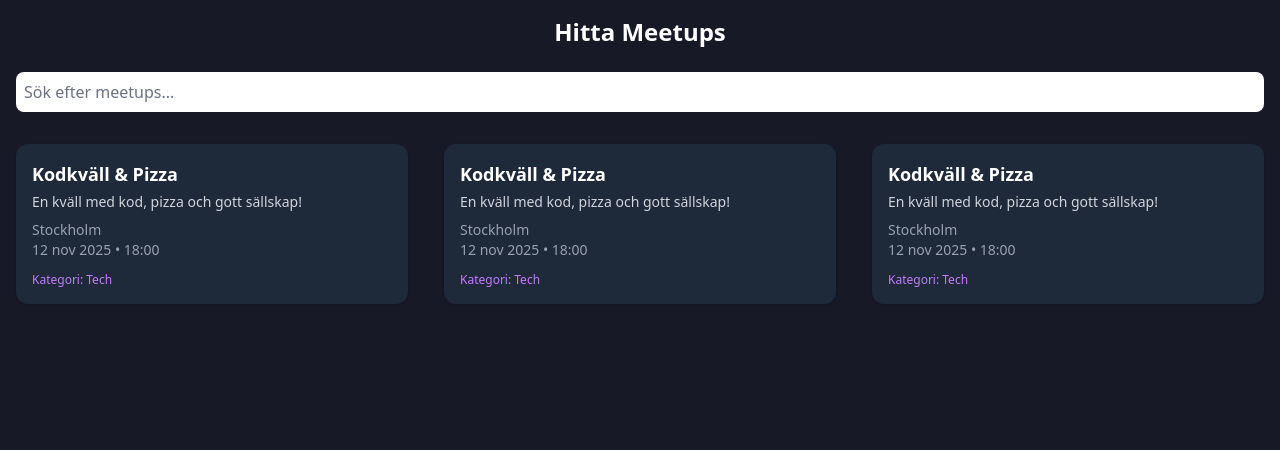
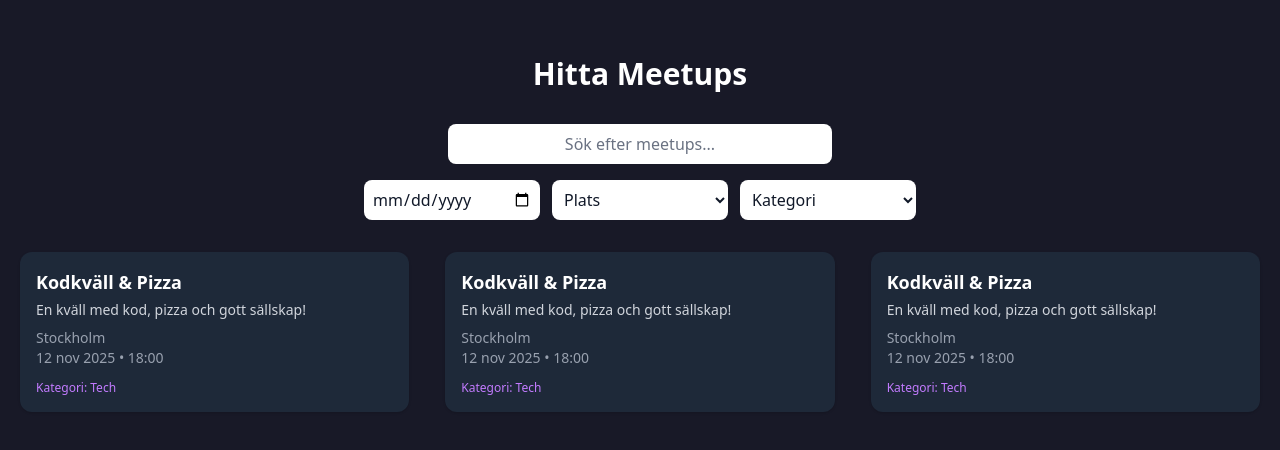
Before and after one commit to little-mry/meetverse-FE, a React (Vite) app: page /meetups in a window 1280 px wide. Shown: the top 450 px of the page. Built offline with nearby package versions, Linux system fonts and the light colour scheme.

Commit message:
meetupspage

```diff
--- a/src/pages/MeetupsPage.tsx
+++ b/src/pages/MeetupsPage.tsx
@@ -1,23 +1,42 @@
 export default function MeetupsPage() {
   return (
-    <main className="main text-white p-4 flex flex-col">
-      <h1 className="text-2xl font-bold text-center mb-6">Hitta Meetups</h1>
+    <main className="main text-white p-5 flex flex-col">
+      <header className="w-full flex flex-col items-center mb-8">
+        <h1 className="text-3xl font-bold mb-8 text-center pt-9 ">Hitta Meetups</h1>
 
-      <div className="mb-8">
         <input
           type="text"
           placeholder="Sök efter meetups..."
-          className="w-full p-2 rounded-lg bg-white text-gray-900 placeholder-gray-500 focus:ring-2 focus:ring-purple-500 focus:outline-none"
+          className="w-11/12 sm:w-96 p-2 rounded-lg bg-white text-gray-900 placeholder-gray-500 focus:ring-2 focus:ring-purple-500 focus:outline-none text-center mb-4"
         />
-      </div>
+
+        <div className="flex flex-col sm:flex-row gap-3 w-11/12 sm:w-auto justify-center">
+          <input
+            type="date"
+            className="p-2 rounded-lg bg-white text-gray-900 focus:ring-2 focus:ring-purple-500 focus:outline-none w-full sm:w-44"
+          />
+
+          <select className="p-2 rounded-lg bg-white text-gray-900 focus:ring-2 focus:ring-purple-500 focus:outline-none w-full sm:w-44">
+            <option value="">Plats</option>
+            <option>Stockholm</option>
+            <option>Göteborg</option>
+            <option>Malmö</option>
+            <option>Uppsala</option>
+          </select>
+
+          <select className="p-2 rounded-lg bg-white text-gray-900 focus:ring-2 focus:ring-purple-500 focus:outline-none w-full sm:w-44">
+            <option value="">Kategori</option>
+            <option>Tech</option>
+            <option>Matlagning</option>
+            <option>Kreativt</option>
+            <option>Hälsa</option>
+            <option>Gaming</option>
+          </select>
+        </div>
+      </header>
 
       <section className="grid grid-cols-1 gap-9 sm:grid-cols-2 lg:grid-cols-3">
         <article className="bg-gray-800 rounded-xl overflow-hidden shadow hover:shadow-lg transition">
-          {/* <img
-            src="https://images.unsplash.com/photo-1601924928353-3e3a7e8e34f3?auto=format&fit=crop&w=800&q=60"
-            alt="Meetup"
-            className="h-48 w-full object-cover"
-          /> */}
           <div className="p-4">
             <h2 className="text-lg font-semibold">Kodkväll & Pizza</h2>
             <p className="text-gray-300 text-sm mt-1">En kväll med kod, pizza och gott sällskap!</p>
@@ -28,11 +47,6 @@ export default function MeetupsPage() {
         </article>
 
         <article className="bg-gray-800 rounded-xl overflow-hidden shadow hover:shadow-lg transition">
-          {/* <img
-            src="https://images.unsplash.com/photo-1601924928353-3e3a7e8e34f3?auto=format&fit=crop&w=800&q=60"
-            alt="Meetup"
-            className="h-48 w-full object-cover"
-          /> */}
           <div className="p-4">
             <h2 className="text-lg font-semibold">Kodkväll & Pizza</h2>
             <p className="text-gray-300 text-sm mt-1">En kväll med kod, pizza och gott sällskap!</p>
@@ -43,11 +57,6 @@ export default function MeetupsPage() {
         </article>
 
         <article className="bg-gray-800 rounded-xl overflow-hidden shadow hover:shadow-lg transition">
-          {/* <img
-            src="https://images.unsplash.com/photo-1601924928353-3e3a7e8e34f3?auto=format&fit=crop&w=800&q=60"
-            alt="Meetup"
-            className="h-48 w-full object-cover"
-          /> */}
           <div className="p-4">
             <h2 className="text-lg font-semibold">Kodkväll & Pizza</h2>
             <p className="text-gray-300 text-sm mt-1">En kväll med kod, pizza och gott sällskap!</p>
@@ -57,7 +66,6 @@ export default function MeetupsPage() {
           </div>
         </article>
       </section>
-
     </main>
   );
 }
```
